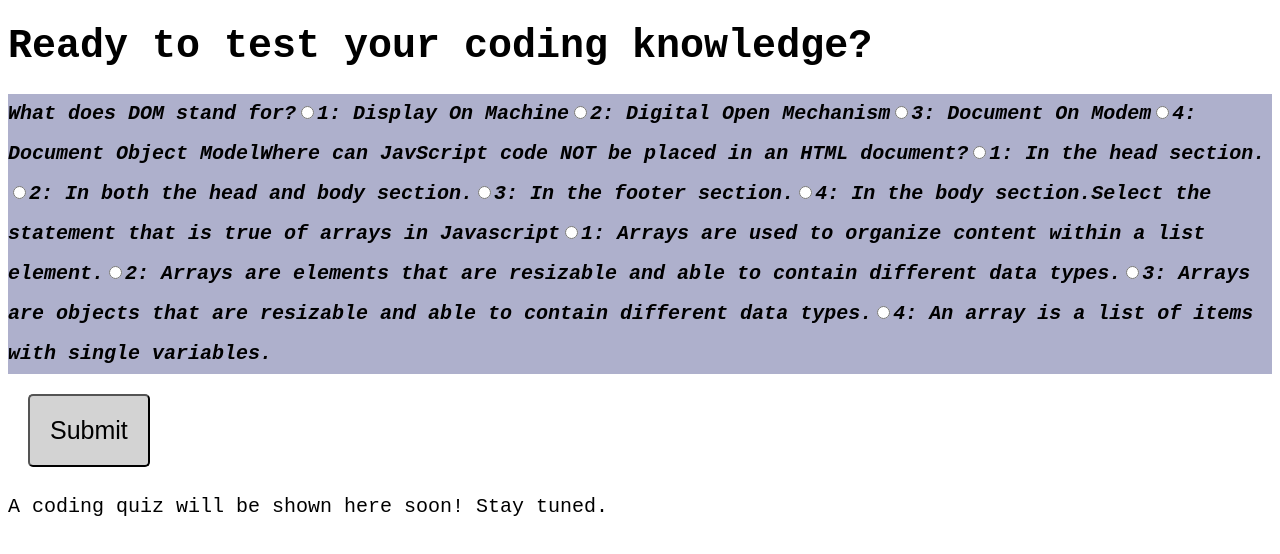
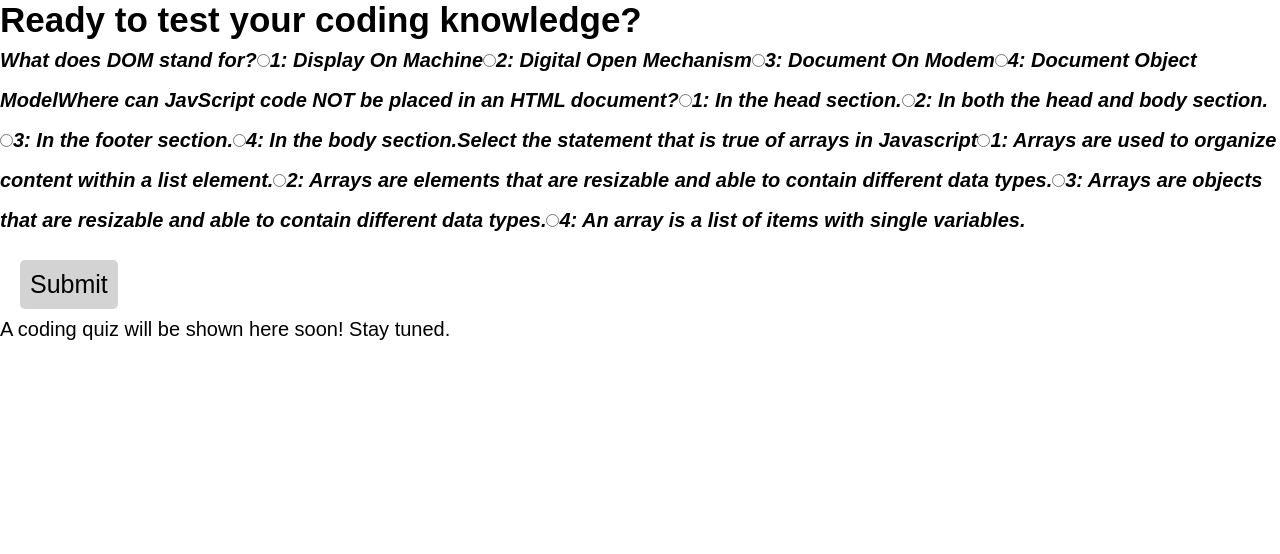
Before and after one commit to analizajb/code-quiz, a plain HTML site: page index.html in a window 1280 px wide. Drawn offline with Linux system fonts and the light colour scheme.

Commit message:
fixing flexbox issues

```diff
--- a/assets/style.css
+++ b/assets/style.css
@@ -1,18 +1,34 @@
+* {
+    box-sizing: border-box;
+    border: 5px black;
+    margin: 0;
+    padding: 0;
+    font-size: 20px;
+    font-family: sans-serif;
+}
+
 body {
-    display: flexbox;
-    flex: content;
     line-height: 200%;
     font-size: 20px;
     font-family: 'Courier New', Courier, monospace;
     color: black;
 }
 
-#quiz {
-    border: 3px;
-    border-color: black;
-    background-color: rgb(174, 176, 204);
+h1 {
+    font-size: 35px;
+}
 
-}
+/*div {
+    width: 100px;
+    height: 70px;
+    display: flex;
+    justify-content: center;
+    align-items: center;
+    max-width: 80rem;
+    margin: 0 auto;
+    padding: 2rem;
+    background-color: blanchedalmond;
+}*/
 
 .question {
     font-weight: 600;
@@ -20,7 +36,7 @@ body {
 }
 
 #answers {
-    margin-bottom: 20px;
+    margin: 20px 0 0 20px;
 }
 
 #submit {
@@ -29,7 +45,7 @@ body {
     background-color: lightgray;
     color: black;
     border-radius: 5px;
-    padding: 20px;
+    padding: 10px;
     margin: 20px 0 0 20px;
 }
 
```
